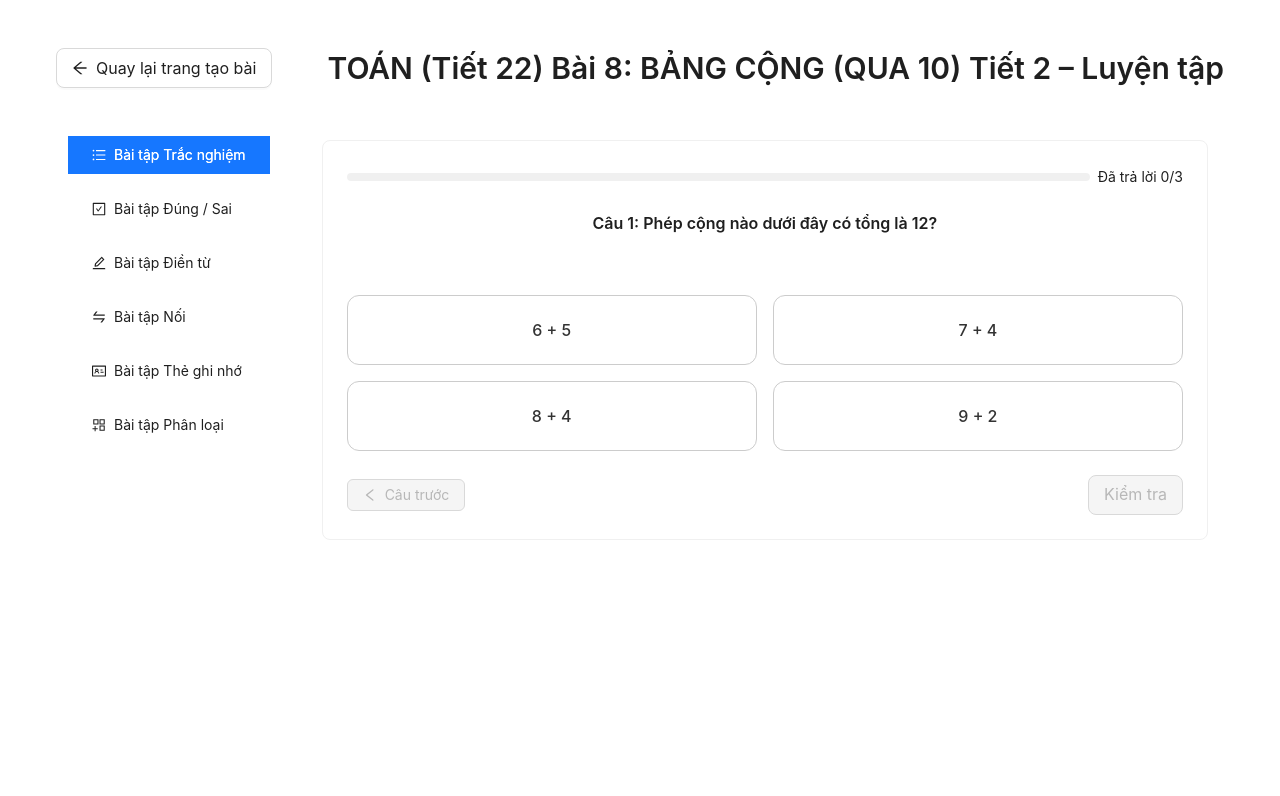
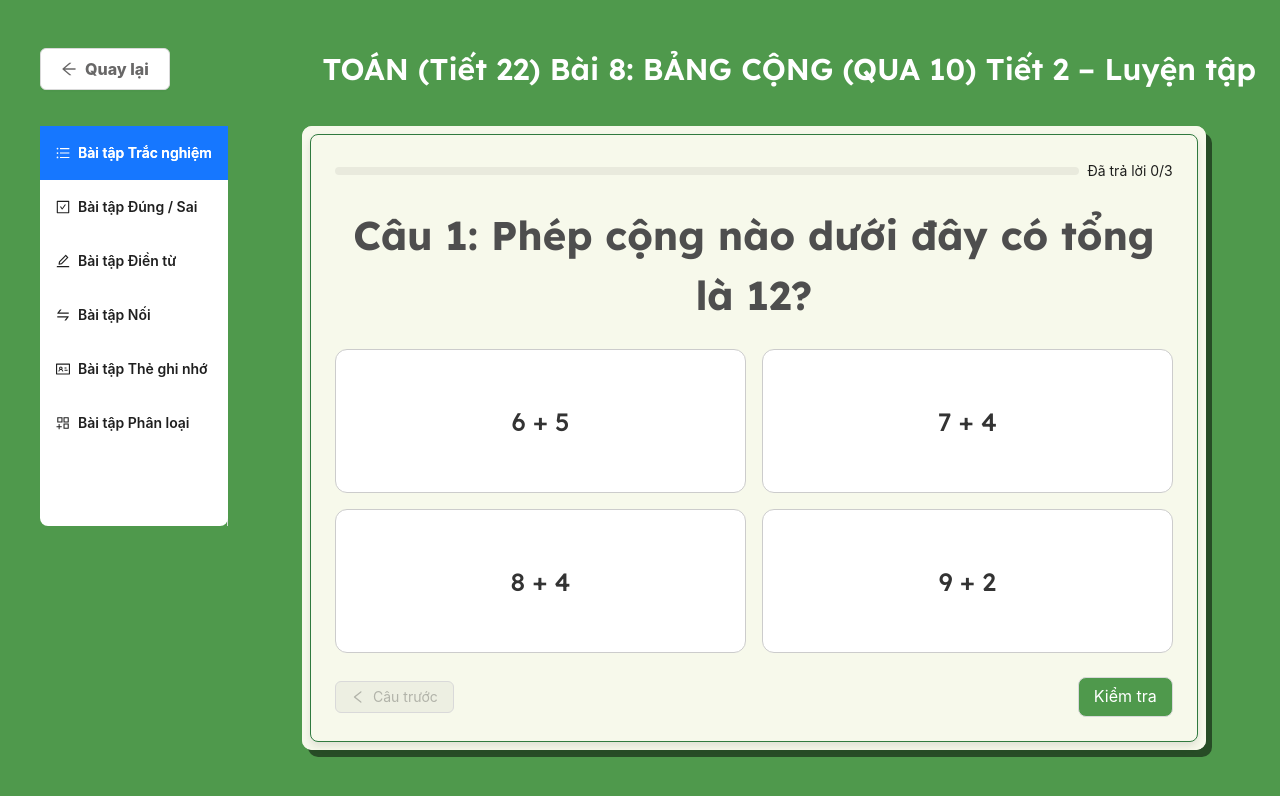
Before and after one commit to Chubinbmt0202/FrontendEduPlay, a React (Vite) app: page /student in a window 1280 px wide. Shown: the top 796 px of the page. Built offline with nearby package versions, Linux system fonts and the light colour scheme; a web font is replaced by a local one.

Commit message:
UpdateV2: UI mutil choice

```diff
--- a/src/App.jsx
+++ b/src/App.jsx
@@ -7,7 +7,7 @@
 
 // Import các trang của bạn
 import TeacherDashboard from './page/Teacher/TeacherDashboard';
-import StudentWorkspace from './page/StudentWorkspace';
+import StudentWorkspace from './page/Student/StudentWorkspace';
 
 const { Header } = Layout;
 
--- a/src/components/studentPage/Matching/MatchingGame.jsx
+++ b/src/components/studentPage/Matching/MatchingGame.jsx
@@ -164,20 +164,10 @@
         }
     };
 
-    const resetGame = () => {
-        setAnswers({});
-        setSelectedA(null);
-        setDisabledPairs([]);
-        setFeedback({});
-        // Lưu ý: Việc reset này không xáo trộn lại,
-        // người dùng sẽ chơi lại với đúng thứ tự đã xáo trộn trước đó.
-        // Đây thường là hành vi mong muốn.
-    };
-
     const correctCount = disabledPairs.length;
 
     return (
-        <Card>
+        <Card >
             <Progress
                 percent={progressPercent}
                 format={() => `${correctCount}/${totalQuestions}`}
@@ -190,7 +180,14 @@
                 style={{ marginBottom: 24 }}
             />
 
-            <Row gutter={24}>
+            <Row style={
+                {
+                    overflowY: 'auto',
+                    maxHeight: '350px'
+                }
+            }
+
+                gutter={24}>
                 {/* Cột A */}
                 <Col xs={12}>
                     <Title level={5} style={{ textAlign: "center" }}>
@@ -273,9 +270,6 @@
                     width: "100%",
                 }}
             >
-                <Button size="large" onClick={resetGame}>
-                    Chơi lại
-                </Button>
             </Space>
 
             {correctCount === totalQuestions && (
--- /dev/null
+++ b/src/components/studentPage/MultipleChoiceGame/MultipleChoiceGame.css
@@ -0,0 +1,6 @@
+.multiple-choice-game-card {
+    box-shadow: 0 4px 8px rgba(0, 0, 0, 0.1);
+    border-radius: 8px;
+    border: 1px solid #307a3f;
+    background-color: #F7F9EB;
+}
--- a/src/components/studentPage/MultipleChoiceGame/MultipleChoiceGame.jsx
+++ b/src/components/studentPage/MultipleChoiceGame/MultipleChoiceGame.jsx
@@ -4,6 +4,7 @@
 import { Alert, Card, Progress } from 'antd';
 import QuizQuestion from './QuizQuestion';
 import QuizNavigation from './QuizNavigation';
+import './MultipleChoiceGame.css';
 
 function MultipleChoiceGame({ gameData }) {
     const [currentQuestionIndex, setCurrentQuestionIndex] = useState(0);
@@ -84,7 +85,7 @@
     const isAnswerSelected = answers[currentQuestionIndex] !== undefined;
 
     return (
-        <Card>
+        <Card className="multiple-choice-game-card">
             {/* 1. Thanh Tiến Trình */}
             <Progress
                 percent={progressPercent}
--- a/src/components/studentPage/MultipleChoiceGame/QuizNavigation.jsx
+++ b/src/components/studentPage/MultipleChoiceGame/QuizNavigation.jsx
@@ -28,6 +28,10 @@
             {/* Chỉ hiển thị khi CHƯA nộp bài */}
             {!isFinished && (
                 <Button
+                    style={{
+                        color: '#fff',
+                        backgroundColor: '#4F994C'
+                    }}
                     type="primary"
                     size="large"
                     icon={isChecked && !isLastQuestion ? <RightOutlined /> : null}
@@ -44,6 +48,7 @@
             {/* Nút "Câu tiếp" ở chế độ REVIEW (sau khi đã nộp) */}
             {isFinished && (
                 <Button
+
                     type="primary"
                     icon={<RightOutlined />}
                     onClick={onNext}
--- a/src/components/studentPage/MultipleChoiceGame/QuizQuestion.jsx
+++ b/src/components/studentPage/MultipleChoiceGame/QuizQuestion.jsx
@@ -5,6 +5,7 @@
 import { CheckCircleFilled, CloseCircleFilled } from '@ant-design/icons';
 import CorectSound from '../../../assets/sound/correct.mp3';
 import InCorrectSound from '../../../assets/sound/incorrect.mp3';
+import './MultipleChoiceGame.css';
 
 // 1. THÊM LẠI: Import các style màu sắc từ file styles.js
 // import { selectedStyle, correctStyle, incorrectStyle, mutedStyle } from './styles';
@@ -24,9 +25,10 @@
 ) => {
     const baseStyle = {
         width: '100%',
-        fontSize: 16,
+        height: '18vh',
+        fontSize: 25,
+        fontFamily: 'Lexend, sans-serif',
         minHeight: '70px',
-        height: 'auto',
         display: 'flex',
         alignItems: 'center',
         justifyContent: 'center',
@@ -34,6 +36,7 @@
         lineHeight: '1.4',
         borderRadius: '12px',
         transition: 'all 0.25s ease-in-out',
+        backgroundColor: '#F7F9EB',
         fontWeight: 500
     };
 
@@ -168,7 +171,7 @@
 
     return (
         <div style={{ width: '100%' }}>
-            <Title level={5} style={{ minHeight: 60, marginBottom: 24 }}>
+            <Title className='titleQuestion' level={5} style={{ minHeight: 60, marginBottom: 24 }}>
                 <Space>
                     {/* Hiển thị icon Đúng/Sai khi review */}
                     {isFinished && (
@@ -193,8 +196,6 @@
                         <Col span={12} key={i}>
                             <Radio.Button
                                 value={i}
-                                // 3. THÊM LẠI: Prop "style" bị mất
-                                // Dòng này áp dụng hàm logic style ở trên
                                 style={getButtonStyle(
                                     i,
                                     question,
--- a/src/index.css
+++ b/src/index.css
@@ -161,25 +161,28 @@
 
 /* Xóa đường gạch đứng của Tabs bên trái */
 .ant-tabs-left>.ant-tabs-nav::before {
-  display: none !important;
+  display: hidden !important;
 }
 
 /* Option: làm tab trông mềm mại hơn */
 .ant-tabs-nav {
+  position: fixed;
+  background-color: #ffffff;
   border: none !important;
-  background-color: #fff;
 }
 
 /* Làm các tab item đẹp hơn */
 .ant-tabs-tab {
-  /* border-radius: 8px !important; */
+  margin: 0 !important;
+  padding: 1rem 1rem !important;
   /* margin-bottom: 8px !important; */
   transition: all 0.3s ease;
 }
 
 /* Hiệu ứng khi hover tab */
 .ant-tabs-tab:hover {
-  background-color: #f5f5f5 !important;
+  background-color: #aaaaaa !important;
+  color: white !important;
 }
 
 /* Tab đang active */
--- /dev/null
+++ b/src/page/Student/StudentWorkspace.css
@@ -0,0 +1,70 @@
+@import url('https://fonts.googleapis.com/css2?family=Lexend:wght@100..900&display=swap');
+
+.student-workspace-layout {
+    position: absolute;
+    top: 0;
+    left: 0;
+    right: 0;
+    bottom: 0;
+    display: flex;
+    flex-direction: column;
+    background-color: #4F994C;
+}
+
+.titleTop {
+    margin-top: 2rem;
+    margin-left: 1rem;
+}
+
+.back-button {
+    text-align: center;
+    font-size: medium;
+    font-weight: 800;
+    color: rgb(104, 103, 103);
+    padding: 20px;
+}
+
+.titleLessonContainer {
+    display: flex;
+    align-items: center;
+    margin-left: 8rem;
+}
+
+.titleLesson {
+    font-family: "Lexend", sans-serif;
+    color: rgb(255, 255, 255) !important;
+    margin-left: 1rem;
+    font-weight: 900;
+}
+
+.sidebar {
+    height: 50vh !important;
+    border-radius: 8px !important;
+}
+
+.buttonSidebar {
+    border-radius: 8px !important;
+    font-weight: 600 !important;
+}
+
+.contentTab {
+    width: 90%;
+    margin: auto;
+    background-color: #F7F9EB;
+    border-radius: 10px;
+    box-shadow: 6px 7px 0 rgba(0, 0, 0, 0.5);
+}
+
+.gameContainer {
+    background-color: #F7F9EB;
+    padding: 0.5rem;
+    border-radius: 10px;
+}
+
+.titleQuestion {
+    font-family: "Lexend", sans-serif;
+    color: #4e4e4e !important;
+    font-weight: bolder !important;
+    font-size: 2.5rem !important;
+    font-style: normal !important;
+}
--- a/src/page/StudentWorkspace.jsx
+++ b/src/page/Student/StudentWorkspace.jsx
@@ -12,17 +12,18 @@
     AppstoreAddOutlined,
     ArrowLeftOutlined, // 👈 Thêm icon mũi tên
 } from '@ant-design/icons';
-import { useLessonData } from '../context/LessonDataContext';
+import { useLessonData } from '../../context/LessonDataContext';
+import './StudentWorkspace.css';
 // Dùng chung data
 // import { jsonData } from '../data';
 
 // Import các component game tương tác
-import MultipleChoiceGame from '../components/studentPage/MultipleChoiceGame/MultipleChoiceGame';
-import TrueFalseGame from '../components/studentPage/TrueFalse/TrueFalseGame';
-import FillInTheBlankGame from '../components/studentPage/FillBlank/FillBlank';
-import MatchingGame from '../components/studentPage/Matching/MatchingGame';
-import FlashCardsGame from '../components/studentPage/FlashCard/FlashCardsGame';
-import SortingGame from '../components/studentPage/Sorting/SortingGame';
+import MultipleChoiceGame from '../../components/studentPage/MultipleChoiceGame/MultipleChoiceGame';
+import TrueFalseGame from '../../components/studentPage/TrueFalse/TrueFalseGame';
+import FillInTheBlankGame from '../../components/studentPage/FillBlank/FillBlank';
+import MatchingGame from '../../components/studentPage/Matching/MatchingGame';
+import FlashCardsGame from '../../components/studentPage/FlashCard/FlashCardsGame';
+import SortingGame from '../../components/studentPage/Sorting/SortingGame';
 // (Bạn sẽ import các component game khác ở đây)
 
 const { Header, Content } = Layout;
@@ -124,22 +125,24 @@
     const tabItems = lessonData.generated_games.map((game, index) => ({
         key: index.toString(),
         label: (
-            <Space>
+            <Space className='buttonSidebar'>
                 {getGameTypeIcon(game.game_type)}
                 {getGameTypeName(game.game_type)}
             </Space>
         ),
         children: (
             // Thêm padding cho nội dung tab
-            <div style={{ padding: '16px' }}>
-                {renderInteractiveGame(game)}
-            </div>
+            <div className='contentTab' >
+                <div className='gameContainer'>
+                    {renderInteractiveGame(game)}
+                </div>
+            </div >
         ),
     }));
 
     return (
         <Layout className="student-workspace-layout">
-            <Content style={{ padding: '0 24px' }}>
+            <Content className='titleTop' style={{ padding: '0 24px' }}>
                 {/* 3. Container chứa Title và Back button */}
                 <div
                     style={{
@@ -151,16 +154,18 @@
                     }}
                 >
                     <Button
+                        className="back-button"
                         type="default"
                         icon={<ArrowLeftOutlined />}
                         onClick={showModal}
-                        size="large"
                     >
-                        Quay lại trang tạo bài
+                        Quay lại
                     </Button>
-                    <Title level={2} style={{ margin: 0 }}>
-                        {lessonData.lesson_title}
-                    </Title>
+                    <div className='titleLessonContainer'>
+                        <Title className='titleLesson' level={2} style={{ margin: 0 }}>
+                            {lessonData.lesson_title}
+                        </Title>
+                    </div>
 
                     <Modal
                         title="Bạn có chắc chắn muốn quay lại trang tạo bài không?"
@@ -176,18 +181,12 @@
                 </div>
 
                 <Tabs
+                    className='sidebar'
                     defaultActiveKey="0"
                     tabPosition="left"
                     items={tabItems}
-                    style={{
-                        background: '#fff', // Dùng màu trắng cho nội dung chính
+                    tabBarStyle={{
                         borderRadius: '8px',
-                        // Bỏ padding ở đây vì đã có container bọc ngoài Content
-                    }}
-                    tabBarStyle={{
-                        padding: '12px',
-                        borderRight: '1px solid #f0f0f0', // Dùng border nhẹ hơn
-                        // boxShadow: '0 2px 8px rgba(0,0,0,0.05)', // Có thể giữ lại hoặc bỏ
                     }}
                 />
             </Content>
```
